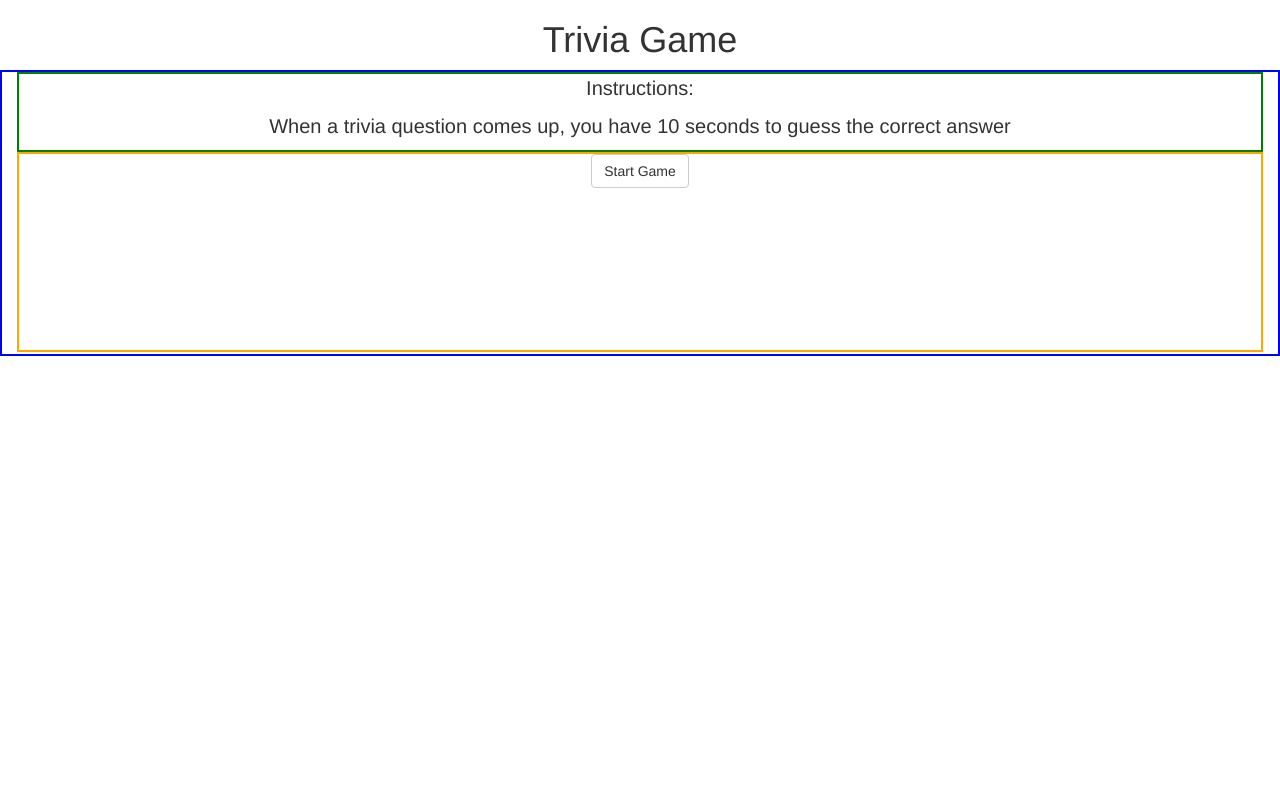
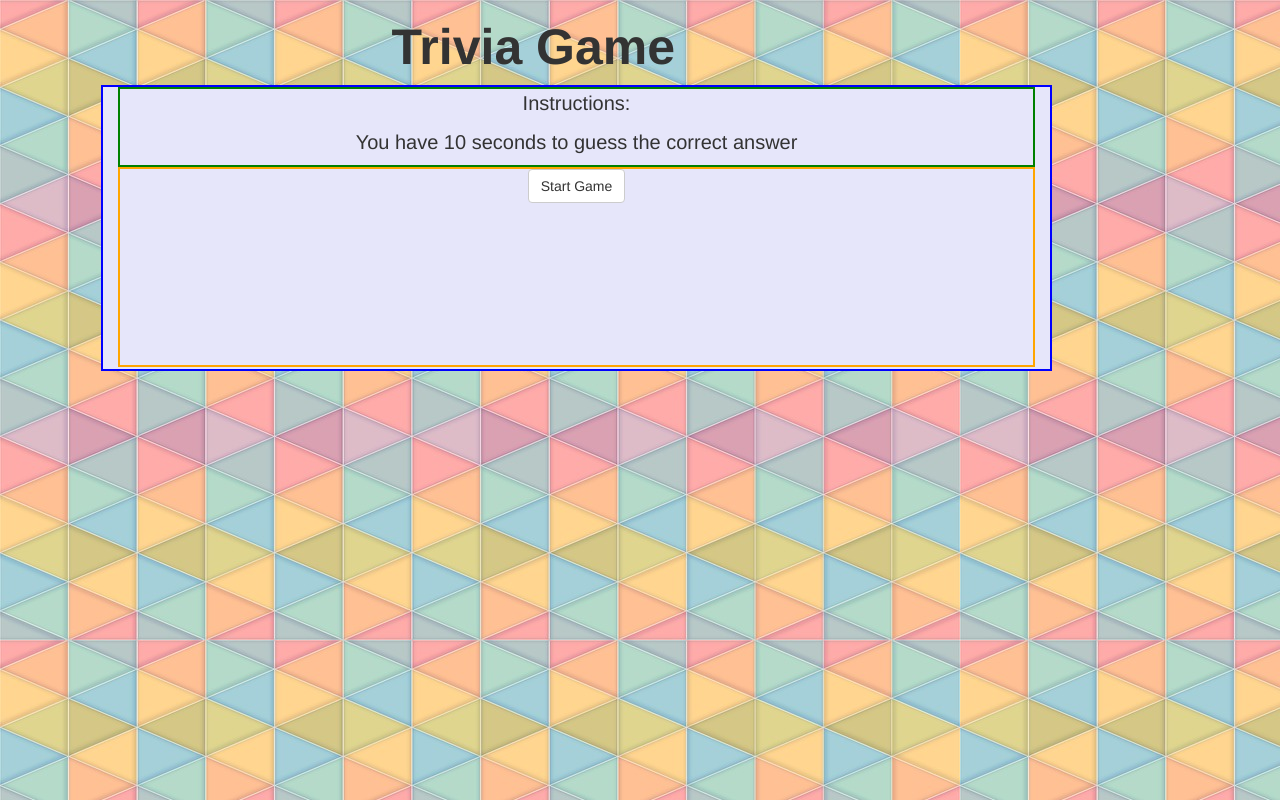
Before and after one commit to scandrews/TriviaGame, a plain HTML site: page index.html in a window 1280 px wide. Drawn offline with nearby package versions, Linux system fonts and the light colour scheme.

Commit message:
game done except for adding a timer for the next round

```diff
--- a/assets/css/style.css
+++ b/assets/css/style.css
@@ -1,11 +1,13 @@
 
-<style>
 body{
-
+    background-image: url("../images/blocks.jpg");
+    background-color: #cccccc;
 }
 
 h1{
 	text-align: center;
+	font-size: 50px;
+	font-weight: bold;
 }
 
 h2{
@@ -15,6 +17,7 @@ h2{
 #mainPlayBloc{
 	border: 2px solid blue;
 	text-align: center;
+	background-color: Lavender;
 }
 
 #timerBloc{
@@ -36,4 +39,9 @@ h2{
 	font-size: 20px;
 }
 
-</style>
+.answerplace{
+/*	  background opacity: .3;
+	  z-index: -1;
+*/	background-color: rgb(0, 0, 0. 0.6);
+*//*	background opacity: 0.4;
+}
--- a/assets/javascript/app.js
+++ b/assets/javascript/app.js
@@ -7,35 +7,40 @@ $(document).ready(function() {
 			[2, "Vermont"],
 			[3, "Rohde Island"],
 			[3, "Georgia"],
-			[3, "Tennasee"]
+			[3, "Tennasee"],
+			[4, "assets/images/vermont.jpg"]
 		],
 		[
 			[1, "In the United States, where can alligators and crocodiles be found together in the wild?"],
 			[2, "South Florida"],
 			[3, "Texas"],
 			[3, "Georgia"],
-			[3, "Luisianna"]
+			[3, "Luisianna"],
+			[4, "assets/images/baby_alligator.jpg"]
 		],
 		[
 			[1, "Callisto is the name of a moon orbiting what planet in our solar system?"],
 			[2, "Jupiter"],
 			[3, "Neptune"],
 			[3, "Mars"],
-			[3, "Saturn"]
+			[3, "Saturn"],
+			[4, "assets/images/jupiter.jpg"]
 		],
 		[
 			[1, "Who is not a Beatle?"],
 			[2, "Steve"],
 			[3, "John"],
 			[3, "Paul"],
-			[3, "George"]
+			[3, "George"],
+			[4, "assets/images/beatlesstgpeppers.jpg"]
 		],
 		[
 			[1, "Who was the first person to climb Mount Everest?"],
 			[2, "Sir Edmund Hillary"],
 			[3, "Sir Paul McCartney"],
 			[3, "Charles Lindberg"],
-			[3, "Gustauf Carvelli"]
+			[3, "Gustauf Carvelli"],
+			[4, "assets/images/hillary.jpg"]
 		],
 		[
 			[1, "Where is the lowest point, on dry land, on the earth located?"],
@@ -43,13 +48,15 @@ $(document).ready(function() {
 			[3, "Death Valley"],
 			[3, "Olduvai Gorge"],
 			[3, "Bentley Subglacial Trench"],
+			[4, "assets/images/dead_sea.jpg"]
 		],
 		[
 			[1, "Where was the earliest evidence of the existence of human ancestors found?"],
 			[2, "Olduvai Gorge"],
 			[3, "Mesopotamia"],
 			[3, "Blombos Cave"],
-			[3, "Omo River"]
+			[3, "Omo River"],
+			[4, "assets/images/olduvai_gorge.jpg"]
 		],
 		[
 			[1, "What is the key to deciphering Egyptian hieroglyphs?"],
@@ -57,68 +64,9 @@ $(document).ready(function() {
 			[3, "The Philosphers Stone"],
 			[3, "The Dead Sea Scrolls"],
 			[3, "The Book of Enoch"],
+			[4, "assets/images/rosettastone.jpg"]
 		]
-		]
-
-
-	// var questionsAndAnswers = [
-		// question1 = {
-	// 		question: "What was the 14th state in the United States?",
-	// 		correctAnswer: "Vermont",
-	// 		wrongAnswer1: "Rohde Island",
-	// 		wrongAnswer2: "Georgia",
-	// 		wrongAnswer3: "Tennasee"
-	// 	},
-	// 	question2 = {
-	// 		question: "In the United States, where can alligators and crocodiles be found together in the wild?",
-	// 		correctAnswer: "South Florida",
-	// 		wrongAnswer1: "Texas",
-	// 		wrongAnswer2: "Georgia",
-	// 		wrongAnswer3: "Luisianna",
-	// 	},
-	// 	question3 = {
-	// 		question: "Callisto is the name of a moon orbiting what planet in our solar system?",
-	// 		correctAnswer: "Jupiter",
-	// 		wrongAnswer1: "Neptune",
-	// 		wrongAnswer2: "Mars",
-	// 		wrongAnswer3: "Saturn",
-	// 	},
-	// 	question4 = {
-	// 		question: "Who is not a Beatle?",
-	// 		correctAnswer: "Steve",
-	// 		wrongAnswer1: "John",
-	// 		wrongAnswer2: "Paul",
-	// 		wrongAnswer3: "George",
-	// 	},
-	// 	question5 = {
-	// 		question: "Who was the first person to climb Mount Everest?",
-	// 		correctAnswer: "Sir Edmund Hillary",
-	// 		wrongAnswer1: "Sir Paul McCartney",
-	// 		wrongAnswer2: "Charles Lindberg",
-	// 		wrongAnswer3: "Gustauf Carvelli",
-	// 	},
-	// 	question6 = {
-	// 		question: "Where is the lowest point, on dry land, on the earth located?",
-	// 		correctAnswer: "The Dead Sea",
-	// 		wrongAnswer1: "Death Valley",
-	// 		wrongAnswer2: "Olduvai Gorge",
-	// 		wrongAnswer3: "Bentley Subglacial Trench",
-	// 	},
-	// 	question7 = {
-	// 		question: "Where was the earliest evidence of the existence of human ancestors found?",
-	// 		correctAnswer: "Olduvai Gorge",
-	// 		wrongAnswer1: "Mesopotamia",
-	// 		wrongAnswer2: "Blombos Cave",
-	// 		wrongAnswer3: "Omo River",
-	// 	},
-	// 	question8 = {
-	// 		question: "What is the key to deciphering Egyptian hieroglyphs?",
-	// 		correctAnswer: "The Rosetta Stone",
-	// 		wrongAnswer1: "The Philosphers Stone",
-	// 		wrongAnswer2: "The Dead Sea Scrolls",
-	// 		wrongAnswer3: "The Book of Enoch",
-	// 	}
-	// ]
+	]
 
 
 
@@ -127,12 +75,13 @@ $(document).ready(function() {
 	var losses = 0;
 	var time = 0;
 	var winlose = 0;
-
+	var whichQuestion = 0;
 
 	// Click to start game
 	$("#questionBloc").append("<button class='button1 btn btn-default' value='1'>Start Game</button>");
 	$(".button1").on("click", startRound);
 
+		// This section starts each round of the game
 		function startRound (){
 			time = 10;
 			writeQuestion();
@@ -142,22 +91,21 @@ $(document).ready(function() {
 	    function startTimer () {
     	    // Use setInterval to start the count, call function "count" every 1 second
 	        var convertedTime = timeConverter(time);
+	        // write the start time to the screen
 			$("#timerBloc").html("<div class='questionBloc'>You have " + convertedTime + " Seconds Left</div>");
         	intervalId = setInterval(count, 1000);
-        	console.log("in start timer after set interval, intervalId - " + intervalId);
 	    };
 
 	    // This function decrements timer, converts to time, writes to screen and checks for zero time
 	    function count () {
     	    time--;
 	        convertedTime = timeConverter(time);
-    	    console.log(convertedTime);
         	// update the screen to the new converted time
 			$("#timerBloc").html("<div class='questionBloc'>You have " + convertedTime + " Seconds Left</div>");
         	if (time === 0){
         		clearInterval(intervalId);
         		losses++;
-        		$("#questionBloc").html("<div>Sorry time ran out, You've lost " + losses + " times</div>");
+        		$("#questionBloc").html("<div>Sorry time is up, You've lost " + losses + " times</div>");
         		answers();
         	}
     	};
@@ -165,14 +113,13 @@ $(document).ready(function() {
 		// write a question and answers to the screen
 		function writeQuestion(){
 			// random number generator to pick question
-			var whichQuestion = [Math.floor(Math.random() * questionsAndAnswers.length)];
+			whichQuestion = [Math.floor(Math.random() * questionsAndAnswers.length)];
 			// write the question
 			$("#questionBloc").html("<div class='questionBloc'>" + questionsAndAnswers[whichQuestion][0][1] + "</div>");
 			// this section will write the answers in random order
 			// this loop shuffles a table used as a shuffled index into the question
 			// so that the answers are not always in the same order
 			var questOrderTable = [1,2,3,4];
-			console.log(questOrderTable);
 			for (var d=0; d<=8; d++){
 				var a = [Math.floor(Math.random() * 4)];
 				var b = [Math.floor(Math.random() * 4)];
@@ -182,39 +129,35 @@ $(document).ready(function() {
 					questOrderTable[b] = c;
 				}
 			}
-			console.log(questOrderTable);
 
+			// This loop writes the 4 answers to the screen using the suffeled array
 			for(var i=0; i<(questOrderTable.length); i++){
 				var e = questOrderTable[i];
-				$("#questionBloc").append("<button class='answerplace' value=" + questionsAndAnswers[whichQuestion][e][0] + ">" + questionsAndAnswers[whichQuestion][e][1] + "</button><p></p>");
+				$("#questionBloc").append("<button class='answerplace btn btn-default' value=" + questionsAndAnswers[whichQuestion][e][0] + ">" + questionsAndAnswers[whichQuestion][e][1] + "</button><p></p>");
 			}
+		// end write question function
 		}
 
-		// 	$("#questionBloc").html("
-		// <div class='questionBloc'>" + questionsAndAnswers[questionIndex].question + "</div>
-		// <button class='answerplace' value=1>" + questionsAndAnswers[questionIndex].correctAnswer + "</button>
-		// <button class='answerplace' value=2>" + questionsAndAnswers[questionIndex].wrongAnswer1 + "</button>
-		// <button class='answerplace' value=2>" + questionsAndAnswers[questionIndex].wrongAnswer2 + "</button>
-		// <button class='answerplace' value=2>" + questionsAndAnswers[questionIndex].wrongAnswer3 + "</button>");
-		// };
-
+		// this section gets the guess buttons determins if correct writes the screen
 		$("#questionBloc").on("click", "button", function(){
 			clearInterval(intervalId);
-			winlose = this.value;
-			console.log("answer was " + winlose);
-			if(winlose === "2"){
+			if(this.value === "2"){
 				wins++;
 				$("#questionBloc").html("Good Answer");
 				answers();
 			}
-			if(winlose === "3"){
+			if(this.value === "3"){
 				losses++;
 				$("#questionBloc").html("Sorry, Wrong Answer");
+				$("#questionBloc").append("<p></p>The correct answer was " + questionsAndAnswers[whichQuestion][1][1]);
 				answers();
 			}
 		});
 
+		// this function updates the screen with score and starts a new round
 		function answers(){
+			// writes the picture
+			$("#questionBloc").append("<p></p><p><img src=" + questionsAndAnswers[whichQuestion][5][1] + " alt='some char' style='height: 120px; width: 140px'>");
 			$("#resultsBloc").html("Wins: " + wins + " Losses: " + losses);
 			$("#restartBloc").html("<button class='button2 btn btn-default' value='1'>play another round</button>");
 			$(".button2").on("click", function(){
@@ -223,6 +166,8 @@ $(document).ready(function() {
 			});
 		}
 
+		// time converter function lifted straight from the class work
+		// could not find a way to change it that made sense
 	    function timeConverter (t) {
     	    var minutes = Math.floor(t / 60);
         	var seconds = t - (minutes * 60);
@@ -241,57 +186,6 @@ $(document).ready(function() {
 // close doc ready
 });
 
-
-		// console.log("got the first click");
-  //       $("#mainPlayBloc").html("<button class='button2 btn btn-default' value='2'>won</button>");
-		// $(".button2").on("click", function(){
-  //       	if(this.value == 2){
-  //       		outCome = won;
-  //       	}
-
-
-			// End game play
-			// if (playGame == false){
-
-	// 			if(outCome == won){
-
-	// 				console.log("we won");
-	// 				$(".secondBloc").text("Good Job, You Won");
-
-	// 			}
-	// 			else {
-	// 				$("#mainPlayBloc").text("Sorry, you lost");
-	// 			}
-	// 			console.log("we fell through the won/loss loop");
-	// 			$("#mainPlayBloc").append("<button class='button3 btn btn-default' value='3'>play again</button>");
-	// 				$(".button3").on("click", function(){
-	// 					console.log("got the button3 click");
-	// 					playGame = true;
-	// 				})
-	// 			console.log("got the return");
-	// 			// return;
-	// 	// end button2 handling
-	// 	});
-	// 	console.log("maybe got the return here");
-	// // end button one handling
-	// });
-
-// end start game if statement
-
-	// var playGame = true;
-	// var outCome = true;
-	// var won = true;
-	// var last = false;
-	// var test = 1;
-	// return;
-
-
-		// $(".secondBloc").text("Would You Like To Play Again?");
-		// $(".secondBloc").append("<button class='button btn btn-default' value='8'>Play Again?</button>");
-
-
-
-
 	//  show a screen congratulating them for choosing the right option
 	// . After a few seconds,
 	// display the next question - do this without user input.
--- a/index.html
+++ b/index.html
@@ -12,14 +12,17 @@
 <body>
 
 	<!-- Title Block -->
-	<h1>Trivia Game</h1>
+	<h1 class="col-md-10">Trivia Game</h1>
 
 	<!-- This division contains the game, used to restart the game -->
-
-		<div id="mainPlayBloc" class="col-md-12">
+	<div id="alignBloc" class="col-md-10">
+		<!-- <div id="rowBloc row"> -->
+			<div id="padBloc" class="col-md-1">
+			</div>
+			<div id="mainPlayBloc" class="col-md-11">
 				<div id="timerBloc" class="col-md-12">
 						<p>Instructions:</p>
-					<p>When a trivia question comes up, you have 10 seconds to guess the correct answer</p>
+						<p>You have 10 seconds to guess the correct answer</p>
 				</div>
 				<div id="questionBloc" class="col-md-12">
 				</div>
@@ -27,9 +30,9 @@
 				</div>
 				<div id="resultsBloc" class="col-md-12">
 				</div>
-
 			</div>
-
+		<!-- </div> -->
+	</div>
 
    	<script type="text/javascript" src="https://code.jquery.com/jquery-3.1.1.js"></script>
    	<script type="text/javascript" src="assets/javascript/app.js"></script>
```
Also changed, not shown: README.md, assets/images/baby_alligator.jpg (added), assets/images/beatlesstgpeppers.jpg (added), assets/images/blocks.jpg (added), assets/images/dead_sea.jpg (added), assets/images/hillary.jpg (added), assets/images/jupiter.jpg (added), assets/images/olduvai_gorge.jpg (added), assets/images/rosettastone.jpg (added), assets/images/vermont.jpg (added). Lines whose indentation alone changed are shown as unchanged.
